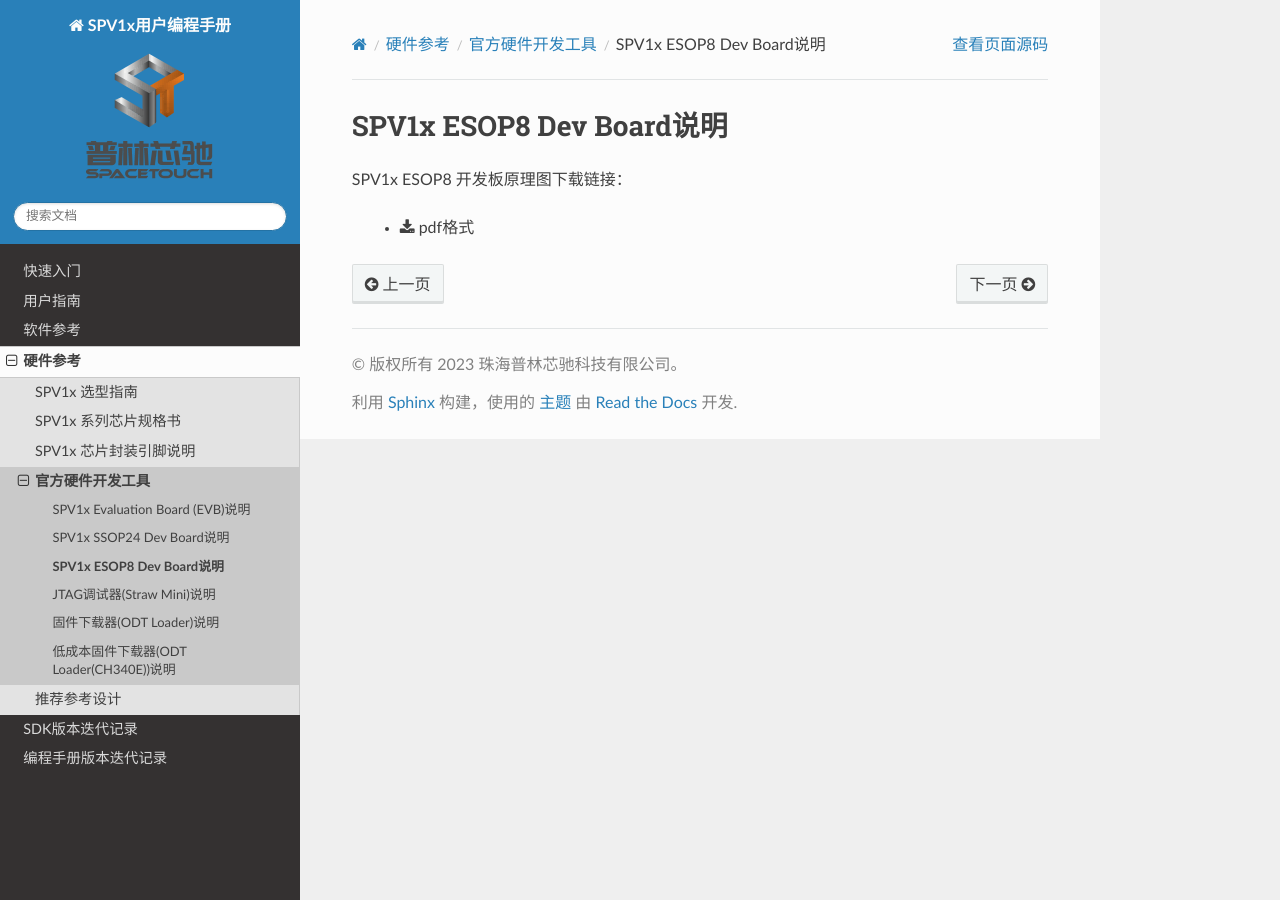
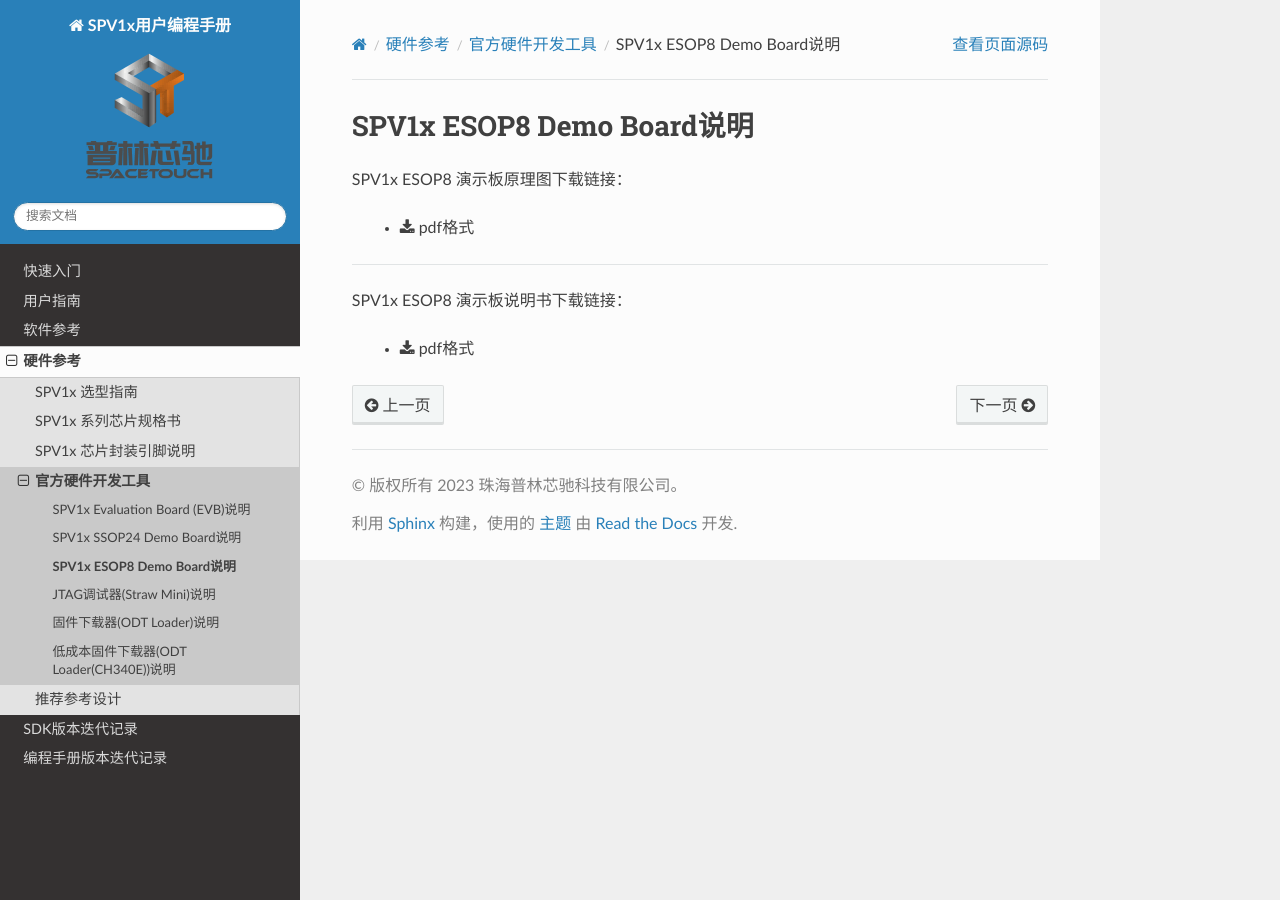
Before and after one commit to qzthrone/spv1x-programming-guide, a Sphinx documentation site: the page built from source/hw-reference/official-dev-hw/esop8-dev-hw.rst, in a window 1280 px wide. Built offline with Sphinx 7.4.7 and the Read the Docs theme 2.0.0, drawn with Linux system fonts in a browser that asks for light colours.

Commit message:
add esop8 demo board description

```diff
--- a/source/changelog-pg.rst
+++ b/source/changelog-pg.rst
@@ -2,6 +2,12 @@
 
 SPV1x 编程手册 版本迭代记录
 =============================
+
+- **10-23-2023** ：
+
+ + [:ref:`hw-reference`][:ref:`official_dev_kit`] :
+
+  + 追加：:ref:`esop8-dev-board`，提供原理图和说明书。
 
 - **10-18-2023** ：
 
--- a/source/hw-reference/official-dev-hw/esop8-dev-hw.rst
+++ b/source/hw-reference/official-dev-hw/esop8-dev-hw.rst
@@ -1,8 +1,14 @@
 .. _esop8-dev-board:
 
-SPV1x ESOP8 Dev Board说明
+SPV1x ESOP8 Demo Board说明
 ===================================
 
-SPV1x ESOP8 开发板原理图下载链接：
+SPV1x ESOP8 演示板原理图下载链接：
 
  - :download:`pdf格式 <../../_static/SPV120A4_ESOP8_schematics.pdf>`
+
+--------------------------------------------------------------------------
+
+SPV1x ESOP8 演示板说明书下载链接：
+
+ - :download:`pdf格式 <../../_static/SPV120A4_DEMO板说明书V1.0.pdf>`
--- a/source/hw-reference/official-dev-hw/index.rst
+++ b/source/hw-reference/official-dev-hw/index.rst
@@ -7,7 +7,7 @@
    :maxdepth: 1
 
    SPV1x Evaluation Board (EVB)说明 <evb-hw>
-   SPV1x SSOP24 Dev Board说明 <ssop24-dev-hw>
-   SPV1x ESOP8 Dev Board说明 <esop8-dev-hw>
+   SPV1x SSOP24 Demo Board说明 <ssop24-dev-hw>
+   SPV1x ESOP8 Demo Board说明 <esop8-dev-hw>
    JTAG调试器(Straw Mini)说明 <jtag-connection>
    固件下载器(ODT Loader)说明 <odt-loader>
--- a/source/hw-reference/official-dev-hw/ssop24-dev-hw.rst
+++ b/source/hw-reference/official-dev-hw/ssop24-dev-hw.rst
@@ -1,8 +1,8 @@
 .. _ssop24-dev-board:
 
-SPV1x SSOP24 Dev Board说明
+SPV1x SSOP24 Demo Board说明
 ===================================
 
-SPV1x SSOP24 开发板原理图下载链接：
+SPV1x SSOP24 演示板原理图下载链接：
 
  - :download:`pdf格式 <../../_static/SPV1XXA4_SSOP24_schematics.pdf>`
```
Also changed, not shown: 1 other file.
